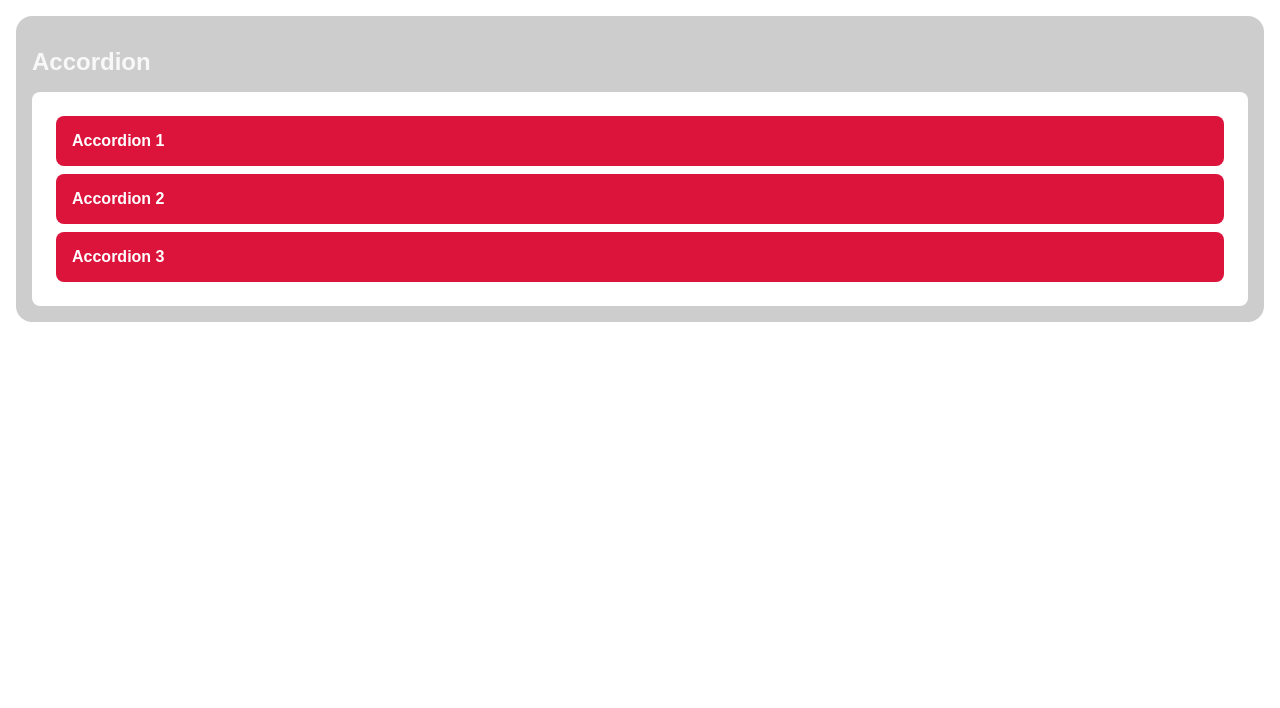
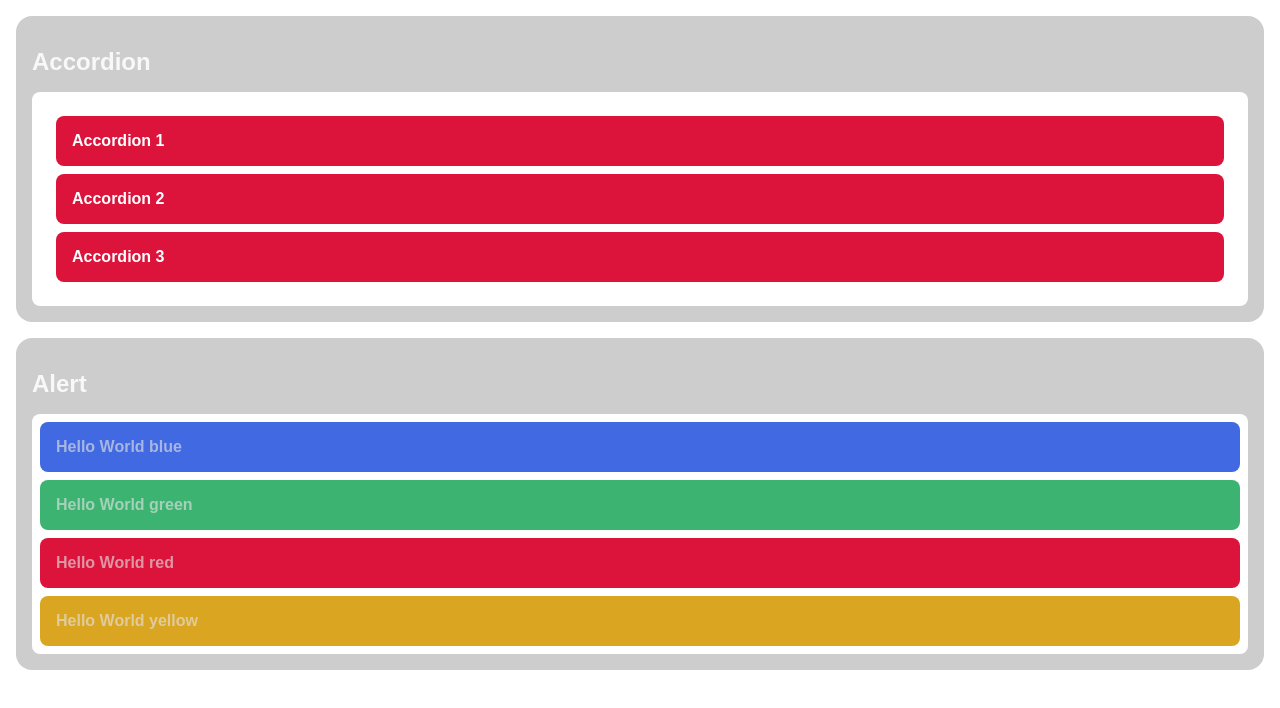
Before and after one commit to rcypriano/componentes-javascript, a plain HTML site: page index.html in a window 1280 px wide. Drawn offline with Linux system fonts and the light colour scheme.

Commit message:
added alert component

```diff
--- a/app/index.js
+++ b/app/index.js
@@ -1,4 +1,4 @@
-import { Accordion, Section } from '../components/index.js'
+import { Accordion, Section, Alert } from '../components/index.js'
 
 //propriedades que vamos passar para a função Accordion
 const accordionProps = {
@@ -13,5 +13,14 @@ document.body.append(
     Section({
         title: Accordion.name,
         children: Accordion(accordionProps),
+    }),
+    Section({
+        title: Alert.name,
+        children: [
+            Alert({text: "Hello World blue", color: "blue"}),
+            Alert({text: "Hello World green", color: "green"}),
+            Alert({text: "Hello World red", color: "red"}),
+            Alert({text: "Hello World yellow", color: "yellow"}),
+        ],
     })
 );
--- /dev/null
+++ b/components/Alert.css
@@ -0,0 +1,29 @@
+.alert {
+    --background: #212121;
+    padding: 1rem;
+    border-radius: 0.5rem;
+    border: 0.25rem solid inset rgb(255, 255, 255, 0.50);
+    background: var(--background);
+}
+
+.alert > p {
+    font-family: Arial, Helvetica, sans-serif;
+    font-weight: 700;
+    color: rgba(225, 225, 225, 0.64);
+}
+
+.alert.alert-blue {
+    --background: royalblue;
+}
+
+.alert.alert-red {
+    --background: crimson;
+}
+
+.alert.alert-yellow {
+    --background: goldenrod;
+}
+
+.alert.alert-green {
+    --background: mediumseagreen;
+}
--- /dev/null
+++ b/components/Alert.js
@@ -0,0 +1,28 @@
+import {loadCss} from './utils.js'
+
+loadCss('Alert')
+
+const COLORS = ['blue', 'red', 'green', 'yellow',];
+
+/**
+ *
+ * @param {{text: string; color: string}} props
+ */
+
+export function Alert(props) {
+    const element = document.createElement('div')
+    element.classList.add('alert')
+
+    //validamos as cores válidas
+
+    if (COLORS.includes(props.color)) {
+        element.classList.add(`alert-${props.color}`)
+    }
+
+    const text = document.createElement('p')
+    text.innerText = props.text
+
+    element.append(text)
+
+    return element
+}
--- a/components/Section.css
+++ b/components/Section.css
@@ -24,4 +24,7 @@
     background: #ffffff;
     padding: 0.5rem;
     border-radius: 0.5rem;
+    display: flex;
+    flex-direction: column;
+    gap: 0.5rem;
 }
--- a/components/index.js
+++ b/components/index.js
@@ -1,2 +1,3 @@
 export * from './accordion.js';
 export * from './section.js';
+export * from './Alert.js';
--- a/components/section.js
+++ b/components/section.js
@@ -22,7 +22,14 @@ export function Section(props) {
     //criando o content para inserir os filhos passados
     const content = document.createElement('div')
     content.classList.add('content')
-    content.append(props.children)
+//inserindo o conteúdo passado pelas propriedades como filho
+// ? é conhecido como Elvis Operator ou Ternário
+// é como um if/else de 1 linha apenas
+    const children = Array.isArray(props.children)
+
+        ? props.children
+        : [props.children];
+    content.append(...children)
     section.append(header,content);
 
     return section;
```
